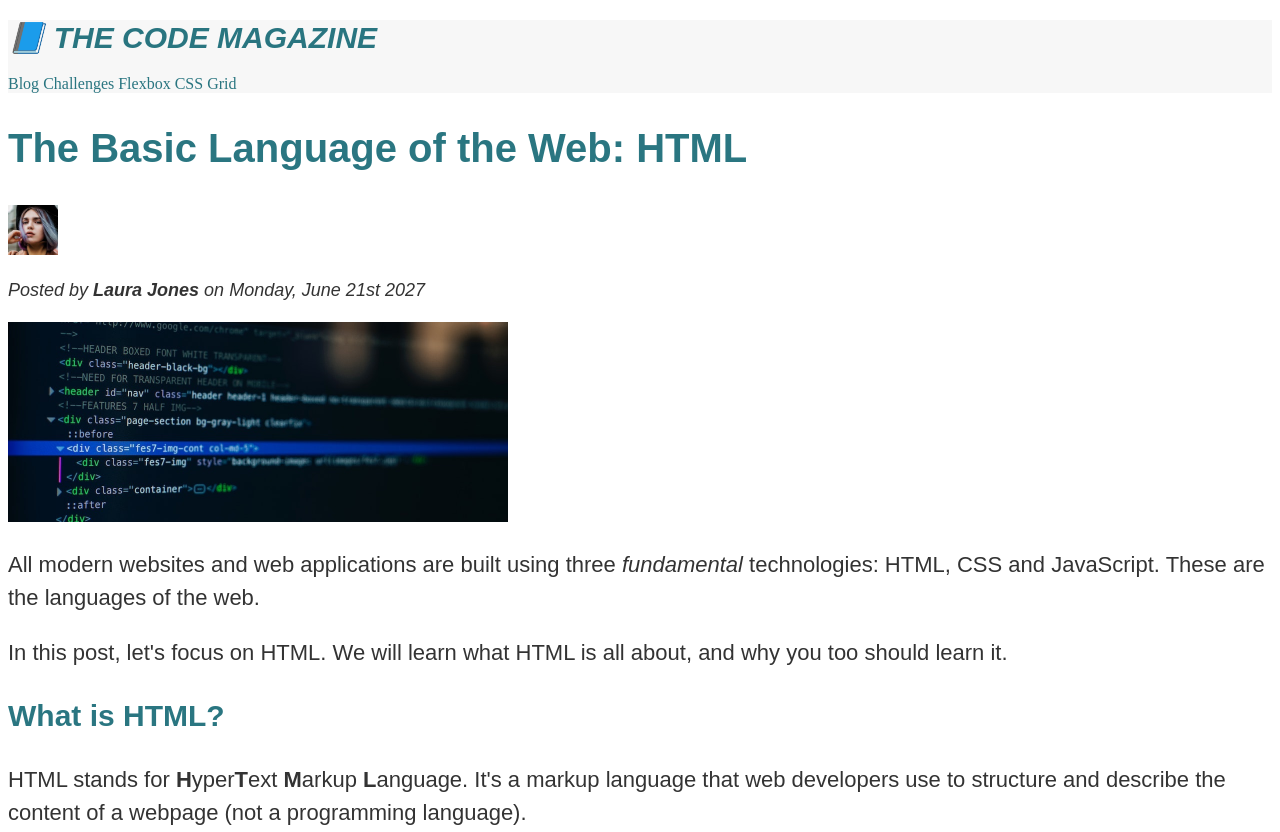
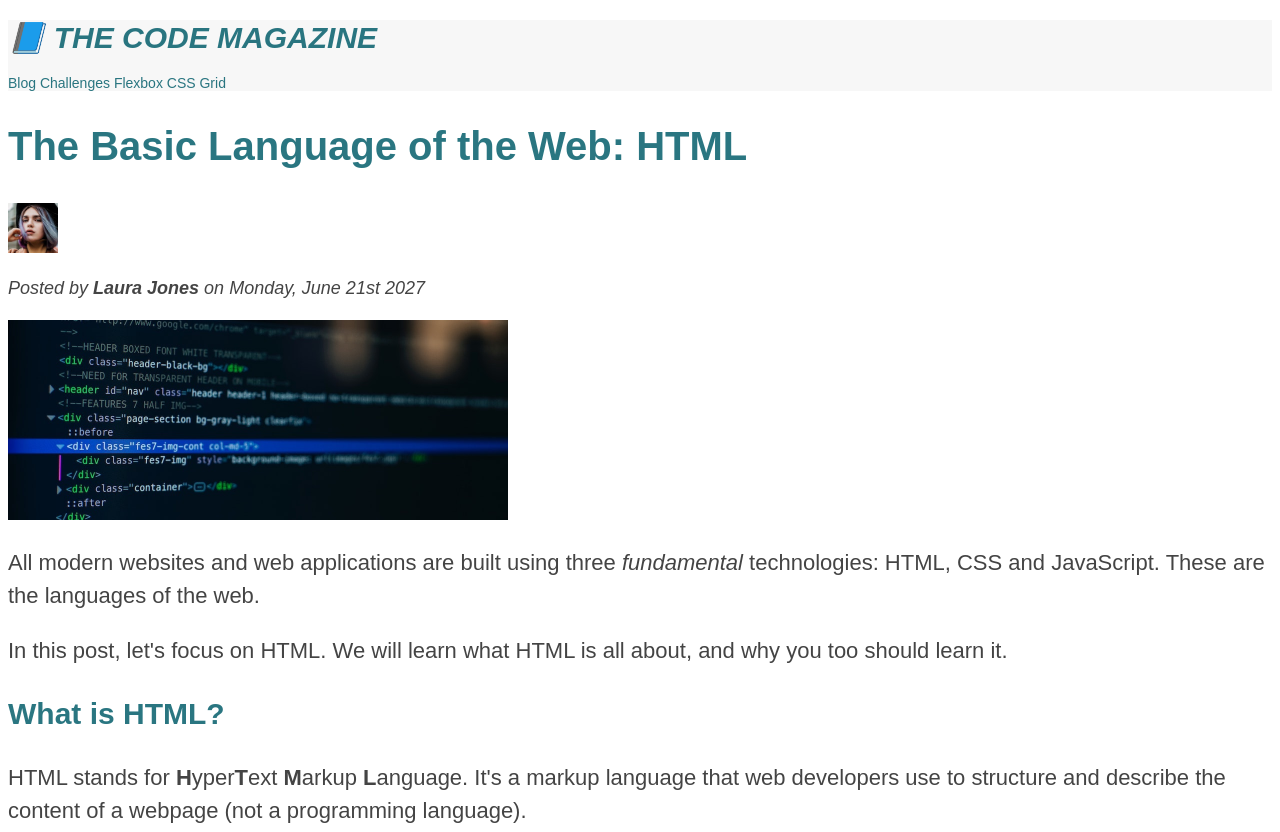
Before and after one commit to dgnamus/CSS-Fundamentals, a plain HTML site: page index.html in a window 1280 px wide. Shown: the top 832 px of the page. Drawn offline with Linux system fonts and the light colour scheme.

Commit message:
Completed lesson 32

```diff
--- a/style.css
+++ b/style.css
@@ -1,11 +1,10 @@
-h1,
-h2,
-h3,
-h4,
-p,
-li {
+* {
+  /* border-top: 10px solid blue; */
+}
+
+body {
+  color: #444;
   font-family: sans-serif;
-  color: #333;
 }
 
 h1,
@@ -121,3 +120,7 @@ a:active {
 footer p {
   color: green;
 } */
+
+nav {
+  font-size: 14px;
+}
```
